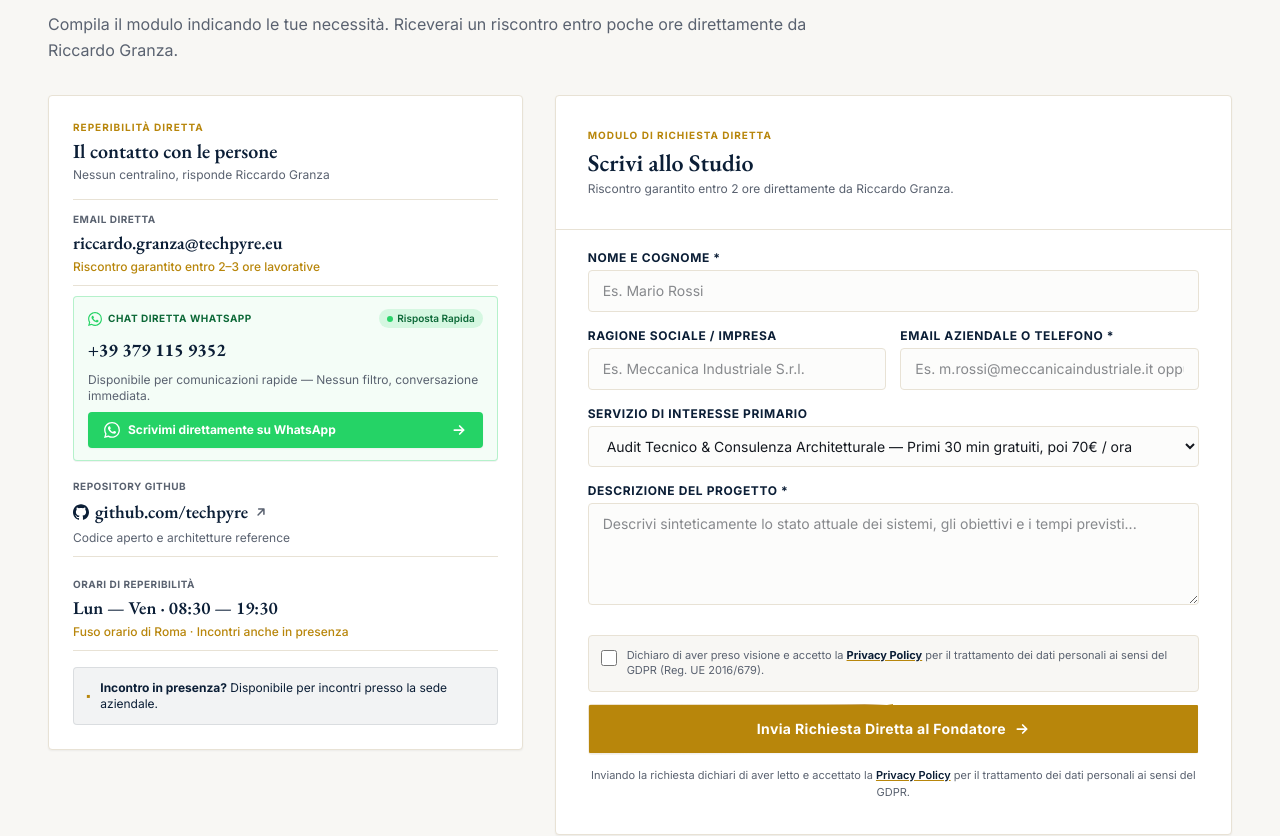
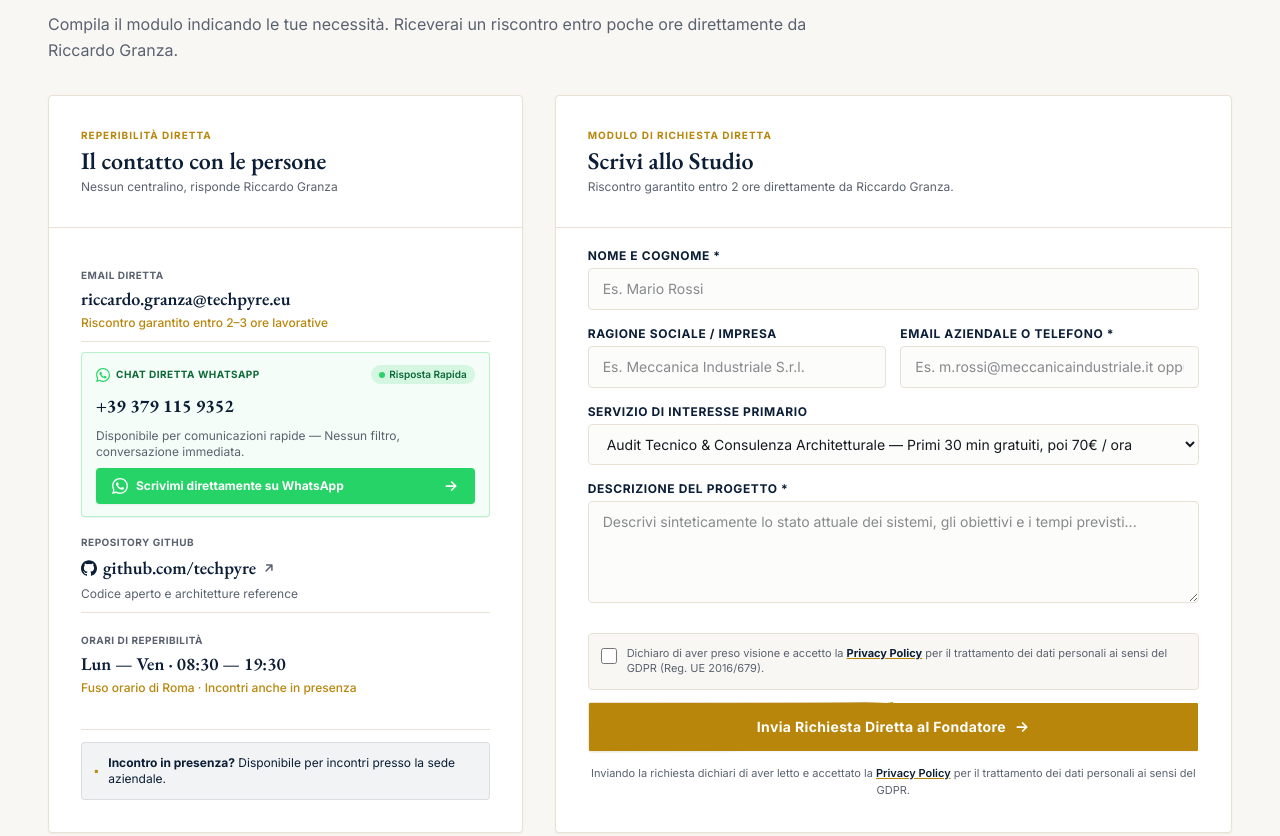
Before and after one commit to techpyre/techpyre, a Next.js app: page / in a window 1280 px wide. Shown: the part 1002-1838 px from the top of the page. Built offline with nearby package versions, Linux system fonts and the light colour scheme.

Commit message:
Align contact channels card and email form card with items-stretch and identical header metrics on desktop

```diff
--- a/src/components/sections/ContactBox.tsx
+++ b/src/components/sections/ContactBox.tsx
@@ -191,28 +191,30 @@ export default function ContactBox() {
           </p>
         </motion.div>
 
-        {/* Griglia Contatto: Canali & Modulo */}
-        <div className="grid grid-cols-1 lg:grid-cols-12 gap-6 sm:gap-8 items-start">
+        {/* Griglia Contatto: Canali & Modulo perfettamente allineati su desktop */}
+        <div className="grid grid-cols-1 lg:grid-cols-12 gap-6 sm:gap-8 items-stretch">
           {/* Canali Diretti (Colonna Sinistra) */}
-          <div className="lg:col-span-5 space-y-4">
           <motion.div
             initial={{ opacity: 0, y: 16 }}
             whileInView={{ opacity: 1, y: 0 }}
             viewport={{ once: true }}
             transition={{ duration: 0.6, delay: 0.1 }}
-              className="p-5 sm:p-6 rounded-sm bg-white border border-[#E8E2D5] shadow-xs space-y-4"
+            className="lg:col-span-5 bg-white rounded-sm border border-[#E8E2D5] shadow-xs flex flex-col justify-between overflow-hidden h-full"
           >
-              <div className="space-y-0.5">
+            {/* Header del Box Allineato al Modulo Desktop */}
+            <div className="p-5 sm:p-7 lg:p-8 pb-4 border-b border-[#E8E2D5] space-y-0.5">
               <div className="text-[10px] font-bold uppercase tracking-widest text-[#B8860B]">
                 REPERIBILITÀ DIRETTA
               </div>
-                <h3 className="font-serif text-lg sm:text-xl text-[#0B1E36] font-semibold">
+              <h3 className="font-serif text-xl sm:text-2xl text-[#0B1E36] font-semibold">
                 Il contatto con le persone
               </h3>
               <p className="text-xs text-[#5A6270]">Nessun centralino, risponde Riccardo Granza</p>
             </div>
 
-              <div className="space-y-2.5 divide-y divide-[#E8E2D5] border-y border-[#E8E2D5] pt-1">
+            {/* Contenuto Canali con spaziatura flessibile */}
+            <div className="p-5 sm:p-7 lg:p-8 py-5 flex-1 flex flex-col justify-between space-y-4">
+              <div className="space-y-2.5 divide-y divide-[#E8E2D5]">
                 {contact.channels.map((channel, i) => {
                   const isWhatsApp = channel.href.includes("wa.me");
                   const isGitHub = channel.href.includes("github.com") || channel.label.toLowerCase().includes("github");
@@ -272,7 +274,7 @@ export default function ContactBox() {
                         >
                           <GitHubIcon className="w-4 h-4 text-[#0B1E36] group-hover/gh:text-[#B8860B] transition-colors" />
                           <span>{channel.value}</span>
-                          <ArrowUpRightIcon className="w-3.5 h-3.5 text-[#5A6270] group-hover/gh:text-[#B8860B] group-hover/gh:translate-x-0.5 group-hover/gh:-translate-y-0.5 transition-transform" />
+                          <ArrowUpRightIcon className="w-3.5 h-3.5 text-[#5A6270] group-hover/gh:text-[#B8860B] group-hover:translate-x-0.5 group-hover:-translate-y-0.5 transition-transform" />
                         </a>
                         <div className="text-xs text-[#5A6270] font-sans">
                           {channel.subtext}
@@ -308,14 +310,16 @@ export default function ContactBox() {
                 })}
               </div>
 
+              <div className="pt-3 border-t border-[#E8E2D5] mt-auto">
                 <div className="p-3 rounded-sm bg-[#0B1E36]/5 border border-[#0B1E36]/10 flex items-center gap-2.5 text-xs text-[#0B1E36]">
                   <span className="text-[#B8860B] font-bold shrink-0">▪</span>
                   <span>
                     <strong>Incontro in presenza?</strong> Disponibile per incontri presso la sede aziendale.
                   </span>
                 </div>
+              </div>
+            </div>
           </motion.div>
-          </div>
 
           {/* Modulo di Contatto Email Unificato & Omogeneo */}
           <motion.div
@@ -323,7 +327,7 @@ export default function ContactBox() {
             whileInView={{ opacity: 1, y: 0 }}
             viewport={{ once: true }}
             transition={{ duration: 0.6, delay: 0.15 }}
-            className="lg:col-span-7 bg-white rounded-sm border border-[#E8E2D5] shadow-xs overflow-hidden transition-all duration-300"
+            className="lg:col-span-7 bg-white rounded-sm border border-[#E8E2D5] shadow-xs overflow-hidden h-full flex flex-col justify-between transition-all duration-300"
           >
             {/* Header del Modulo su Mobile: Singola riga interattiva perfettamente integrata nella scheda */}
             <button
@@ -355,24 +359,25 @@ export default function ContactBox() {
             </button>
 
             {/* Header Istituzionale del Modulo su Desktop */}
-            <div className="hidden lg:block p-6 sm:p-7 md:p-8 pb-4 border-b border-[#E8E2D5]">
+            <div className="hidden lg:block p-5 sm:p-7 lg:p-8 pb-4 border-b border-[#E8E2D5] space-y-0.5">
               <div className="text-[10px] font-bold uppercase tracking-widest text-[#B8860B]">
                 MODULO DI RICHIESTA DIRETTA
               </div>
-              <h3 className="font-serif text-xl sm:text-2xl text-[#0B1E36] font-semibold mt-1">
+              <h3 className="font-serif text-xl sm:text-2xl text-[#0B1E36] font-semibold">
                 Scrivi allo Studio
               </h3>
-              <div className="text-xs text-[#5A6270] mt-0.5">
+              <p className="text-xs text-[#5A6270]">
                 Riscontro garantito entro 2 ore direttamente da Riccardo Granza.
-              </div>
+              </p>
             </div>
 
             {/* Corpo del Modulo (visibile sempre su desktop, espandibile al tocco su mobile) */}
             <div
-              className={`p-5 sm:p-7 md:p-8 ${
-                isMobileFormOpen ? "block border-t border-[#E8E2D5] lg:border-t-0" : "hidden lg:block"
+              className={`p-5 sm:p-7 lg:p-8 flex-1 flex flex-col justify-between ${
+                isMobileFormOpen ? "block border-t border-[#E8E2D5] lg:border-t-0" : "hidden lg:flex"
               } lg:pt-5`}
             >
+
               <AnimatePresence mode="wait">
                 {status === "success" ? (
                   <motion.div
```
Lines whose indentation alone changed are shown as unchanged.
